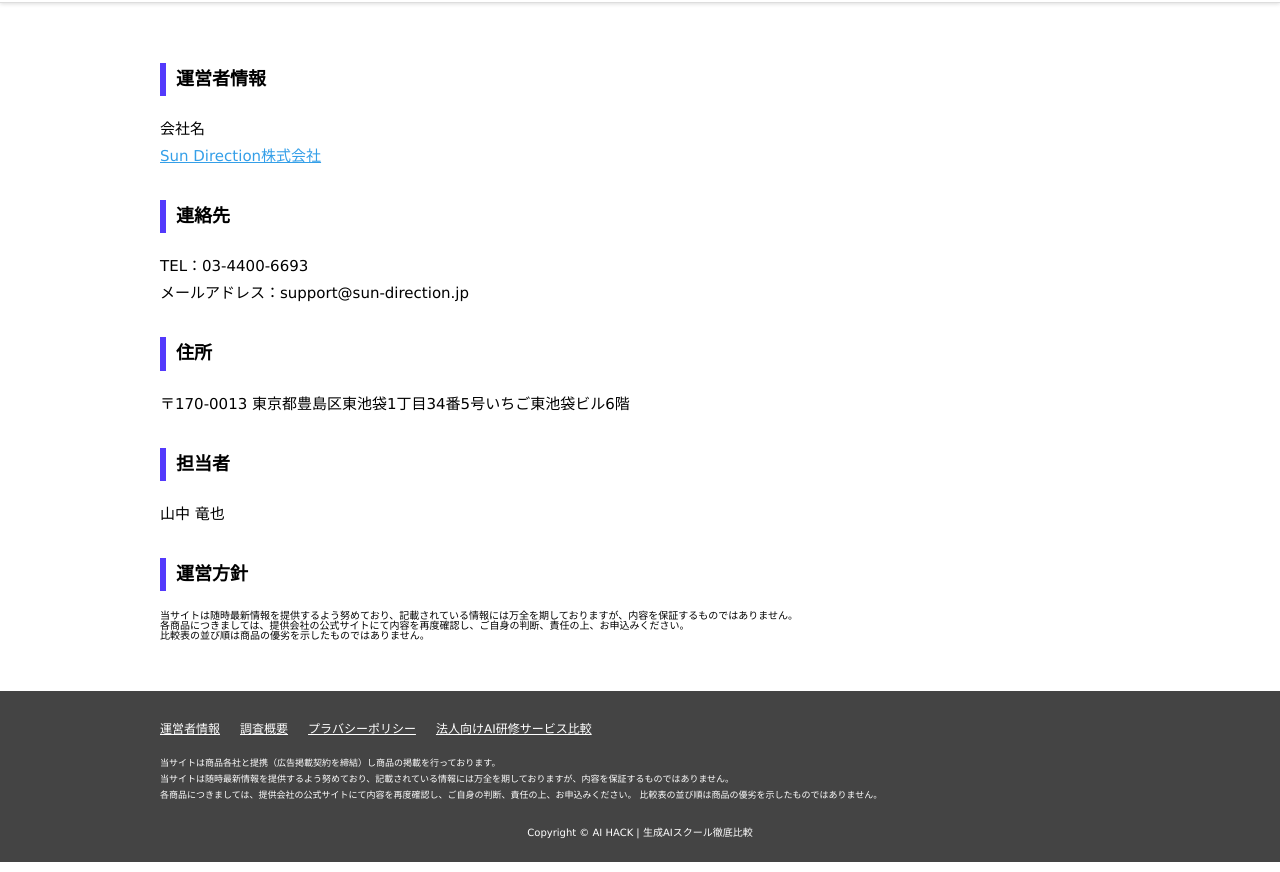
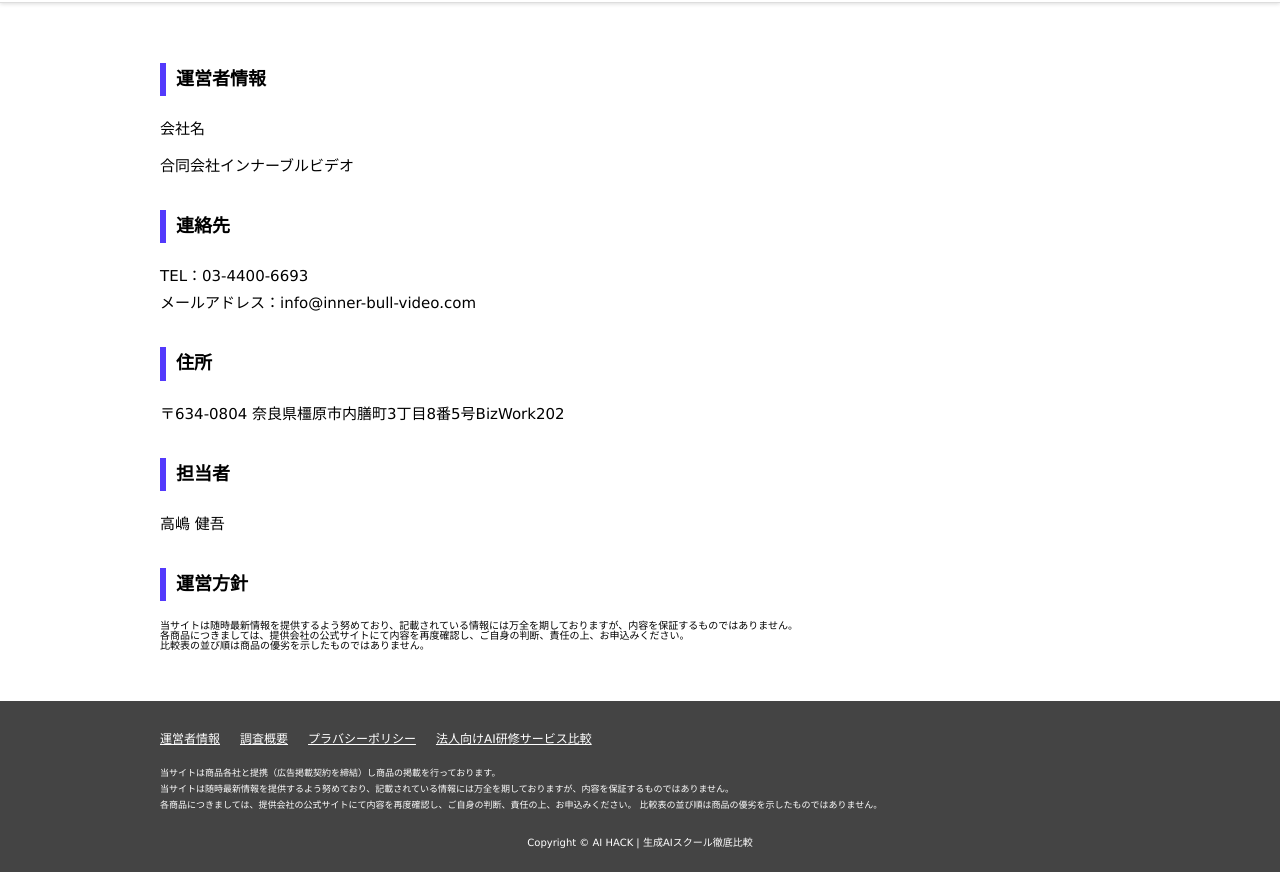
Before and after one commit to Ryo5623/ai-hack-biz, a plain HTML site: page company/index.html in a window 1280 px wide. Shown: the part 49-921 px from the top of the page. Drawn offline with Linux system fonts and the light colour scheme; files that its build step writes are made by us from their sources; files whose address does not match are found by name.

Commit message:
運営会社変更

```diff
--- a/company/index.html
+++ b/company/index.html
@@ -55,17 +55,17 @@
       <div class="inner">
                     <br>
     <h3>運営者情報</h3>
-    <p>会社名<br>
-    <a href="https://sun-direction.jp/" target="_blank" rel="noopener noreferrer">Sun Direction株式会社</a></p>
+    <p>会社名</p><br>
+    <p>合同会社インナーブルビデオ</p>
     <h3>連絡先</h3>
     <p>TEL：03-4400-6693</p>
-    <p>メールアドレス：support@sun-direction.jp</p>
+    <p>メールアドレス：info@inner-bull-video.com</p>
     <h3>住所</h3>
-    <p>〒170-0013 東京都豊島区東池袋1丁目34番5号いちご東池袋ビル6階</p>
+    <p>〒634-0804 奈良県橿原市内膳町3丁目8番5号BizWork202</p>
     <!-- <h3>電話番号</h3>
     <p>06-6451-6111</p> -->
     <h3>担当者</h3>
-    <p>山中 竜也</p>
+    <p>高嶋 健吾</p>
     <h3>運営方針</h3>
     <!-- <p>当サイトは商品各社と提携（広告掲載契約を締結）し商品の掲載を行っております。<br> -->
     当サイトは随時最新情報を提供するよう努めており、記載されている情報には万全を期しておりますが、内容を保証するものではありません。<br>
```
Also changed, not shown: research/index.html (+1 -1 lines), 1 other file.
